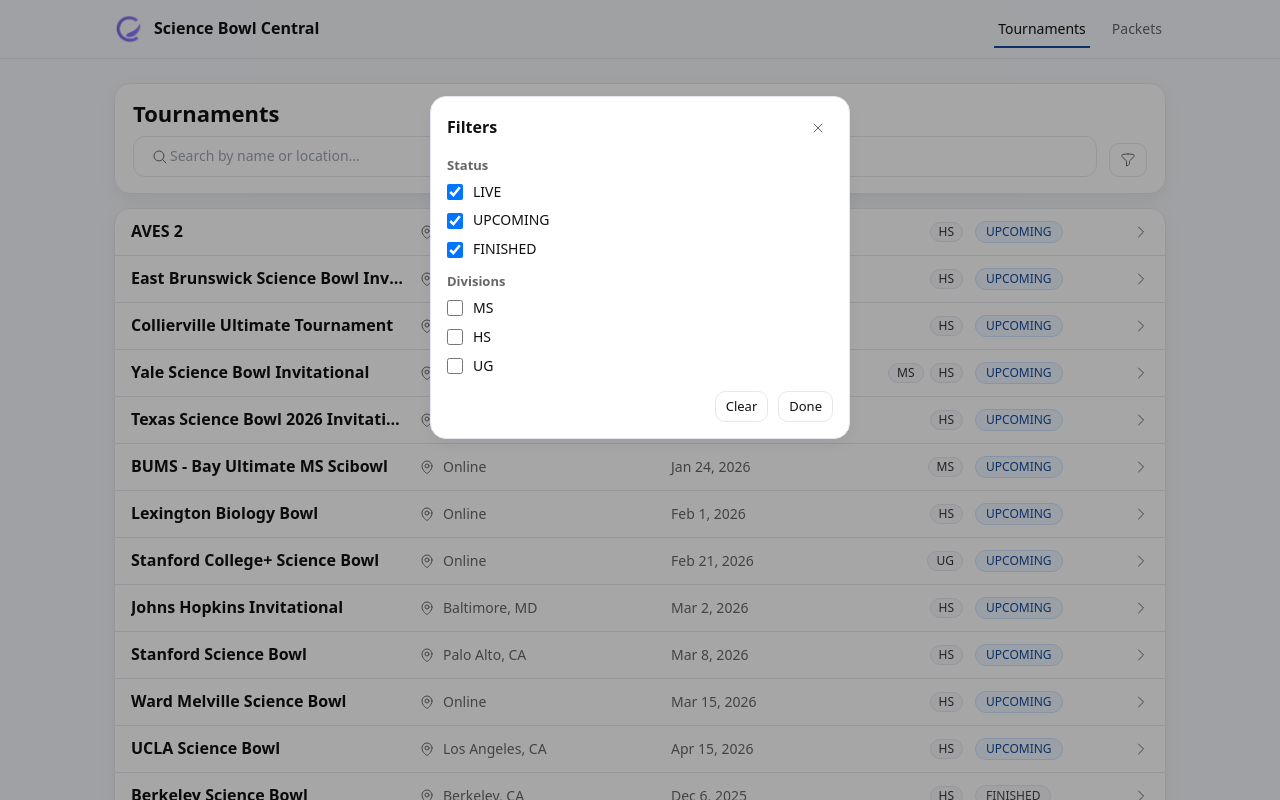
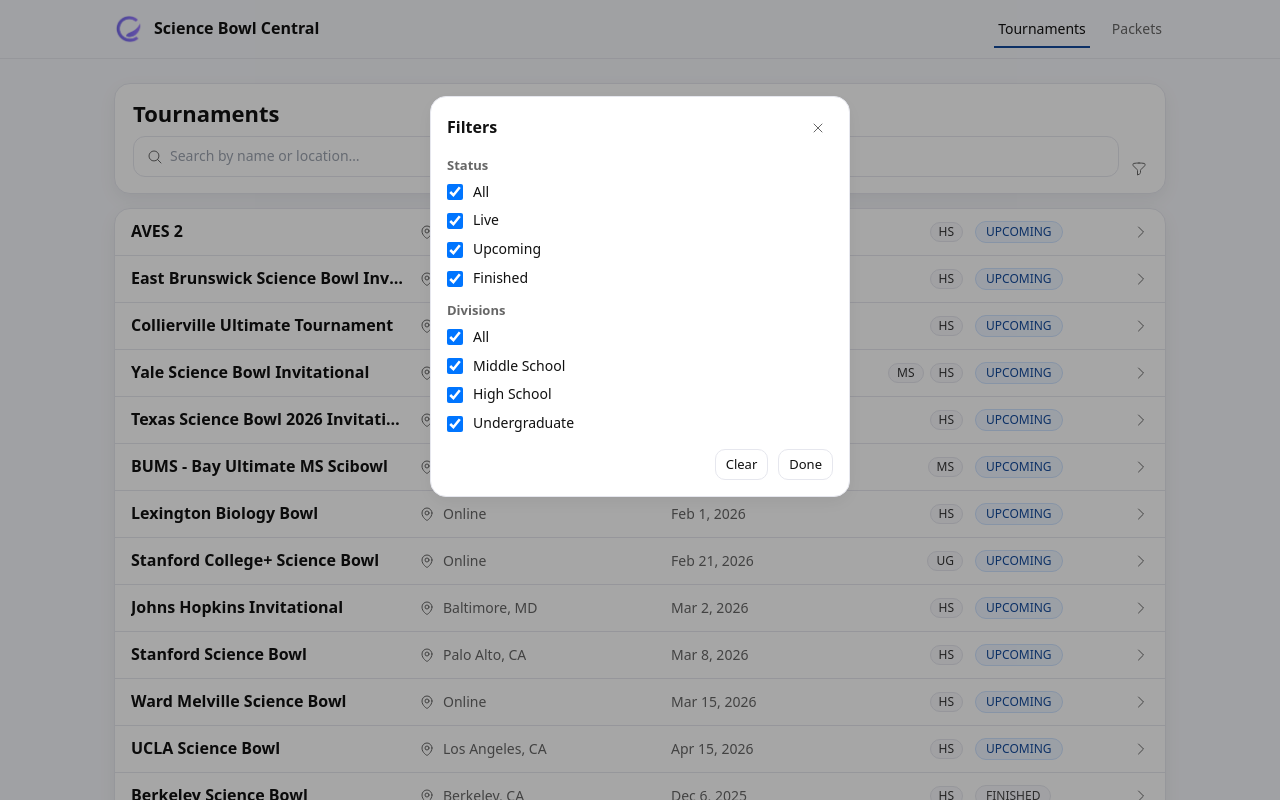
Before and after one commit to xpoes123/scibowl-org, a React (Vite) app in the folder apps/website/frontend/: page /tournaments in a window 1280 px wide. Both pictures are taken after a click on the button 1128 px from the left and 160 px from the top of the page. Shown: the top 800 px of the page. Built offline with nearby package versions, Linux system fonts and the light colour scheme.

Commit message:
Revamp checkbox

```diff
--- a/apps/website/frontend/src/features/tournaments/pages/TournamentsPage.tsx
+++ b/apps/website/frontend/src/features/tournaments/pages/TournamentsPage.tsx
@@ -3,7 +3,7 @@ import { useEffect, useMemo, useRef, useState } from "react";
 import { useSearchParams } from "react-router-dom";
 import { useTournaments } from "../hooks/useTournaments";
 import type { TournamentDivision, TournamentStatus, TournamentStatusParam } from "../types";
-import { parseStatusQueryParam } from "../utils/status";
+import { getStatusLabel, parseStatusQueryParam } from "../utils/status";
 import { TournamentRow } from "../components/TournamentRow";
 
 function compareWithinStatus(status: TournamentStatus, aKey: { dates: { start: string; end: string }; updated_at?: string; name: string }, bKey: { dates: { start: string; end: string }; updated_at?: string; name: string }): number {
@@ -40,6 +40,11 @@ function statusParamToStatus(param: TournamentStatusParam): TournamentStatus {
 
 const ALL_STATUSES: TournamentStatus[] = ["LIVE", "UPCOMING", "FINISHED"];
 const statusOrder: Record<TournamentStatus, number> = { LIVE: 0, UPCOMING: 1, FINISHED: 2 };
+const DIVISION_OPTIONS: Array<{ key: TournamentDivision; label: string }> = [
+  { key: "MS", label: "Middle School" },
+  { key: "HS", label: "High School" },
+  { key: "UG", label: "Undergraduate" },
+];
 
 export function TournamentsPage() {
   const { tournaments } = useTournaments();
@@ -74,15 +79,6 @@ export function TournamentsPage() {
     window.addEventListener("keydown", onKeyDown);
     return () => window.removeEventListener("keydown", onKeyDown);
   }, [filtersOpen]);
-
-  const availableDivisions = useMemo(() => {
-    const unique = new Set<TournamentDivision>();
-    tournaments.forEach((t) => {
-      t.divisions.forEach((div) => unique.add(div));
-    });
-    const ordered: TournamentDivision[] = ["MS", "HS", "UG", "OPEN"];
-    return ordered.filter((div) => unique.has(div));
-  }, [tournaments]);
 
   const filtered = useMemo(() => {
     const normalizedQuery = query.trim().toLowerCase();
@@ -142,31 +138,45 @@ export function TournamentsPage() {
     setSearchParams(next);
   };
 
+  const setAllStatuses = () => {
+    setSelectedStatuses(new Set(ALL_STATUSES));
+    resetToPageOne();
+  };
+
   const toggleStatus = (status: TournamentStatus) => {
     setSelectedStatuses((prev) => {
       const next = new Set(prev);
       if (next.has(status)) next.delete(status);
       else next.add(status);
-      return next;
+      return next.size === 0 ? new Set(ALL_STATUSES) : next;
     });
+    resetToPageOne();
+  };
+
+  const setAllDivisions = () => {
+    setSelectedDivisions(new Set());
     resetToPageOne();
   };
 
   const toggleDivision = (division: TournamentDivision) => {
     setSelectedDivisions((prev) => {
-      const next = new Set(prev);
+      const universe = DIVISION_OPTIONS.map((opt) => opt.key);
+      const next = prev.size === 0 ? new Set(universe) : new Set(prev);
       if (next.has(division)) next.delete(division);
       else next.add(division);
+      if (next.size === 0 || next.size === universe.length) return new Set();
       return next;
     });
     resetToPageOne();
   };
 
   const clearFilters = () => {
-    setSelectedStatuses(new Set(ALL_STATUSES));
-    setSelectedDivisions(new Set());
-    resetToPageOne();
+    setAllStatuses();
+    setAllDivisions();
   };
+
+  const allStatusesSelected = selectedStatuses.size === ALL_STATUSES.length;
+  const allDivisionsSelected = selectedDivisions.size === 0;
 
   return (
     <div className="sbStack">
@@ -180,9 +190,12 @@ export function TournamentsPage() {
                 type="button"
                 className="sbInputIconButton"
                 aria-label="Search tournaments"
-                onClick={() => searchInputRef.current?.focus()}
+                onClick={() => {
+                  resetToPageOne();
+                  searchInputRef.current?.focus();
+                }}
               >
-                <MagnifyingGlassIcon className="sbInputIcon" aria-hidden="true" />
+                <MagnifyingGlassIcon className="sbIcon" aria-hidden="true" />
               </button>
               <input
                 ref={searchInputRef}
@@ -201,11 +214,10 @@ export function TournamentsPage() {
 
           <button
             type="button"
-            className="sbPageButton"
-            onClick={() => setFiltersOpen(true)}
+            className={filtersOpen ? "sbSquareButton sbSquareButtonActive" : "sbSquareButton"}
+            onClick={() => setFiltersOpen((prev) => !prev)}
             aria-label="Open filters"
             title="Filters"
-            style={{ display: "inline-flex", alignItems: "center", justifyContent: "center", gap: "8px", flex: "0 0 auto" }}
           >
             <FunnelIcon className="sbIcon" aria-hidden="true" />
           </button>
@@ -273,6 +285,11 @@ export function TournamentsPage() {
             <div className="sbModalSection">
               <h3 className="sbModalSectionTitle">Status</h3>
               <div className="sbCheckboxList">
+                <label className="sbCheckboxRow">
+                  <input type="checkbox" checked={allStatusesSelected} onChange={setAllStatuses} />
+                  All
+                </label>
+                <div className="sbCheckboxChildren sbCheckboxList">
                   {ALL_STATUSES.map((status) => (
                     <label key={status} className="sbCheckboxRow">
                       <input
@@ -280,29 +297,34 @@ export function TournamentsPage() {
                         checked={selectedStatuses.has(status)}
                         onChange={() => toggleStatus(status)}
                       />
-                    {status}
+                      {getStatusLabel(status)}
                     </label>
                   ))}
                 </div>
               </div>
+            </div>
 
-            {availableDivisions.length > 0 && (
             <div className="sbModalSection">
               <h3 className="sbModalSectionTitle">Divisions</h3>
               <div className="sbCheckboxList">
-                  {availableDivisions.map((div) => (
-                    <label key={div} className="sbCheckboxRow">
+                <label className="sbCheckboxRow">
+                  <input type="checkbox" checked={allDivisionsSelected} onChange={setAllDivisions} />
+                  All
+                </label>
+                <div className="sbCheckboxChildren sbCheckboxList">
+                  {DIVISION_OPTIONS.map((div) => (
+                    <label key={div.key} className="sbCheckboxRow">
                       <input
                         type="checkbox"
-                        checked={selectedDivisions.has(div)}
-                        onChange={() => toggleDivision(div)}
+                        checked={allDivisionsSelected ? true : selectedDivisions.has(div.key)}
+                        onChange={() => toggleDivision(div.key)}
                       />
-                      {div}
+                      {div.label}
                     </label>
                   ))}
                 </div>
               </div>
-            )}
+            </div>
 
             <div className="sbModalFooter">
               <button type="button" className="sbPageButton" onClick={clearFilters}>
```
Lines whose indentation alone changed are shown as unchanged.
